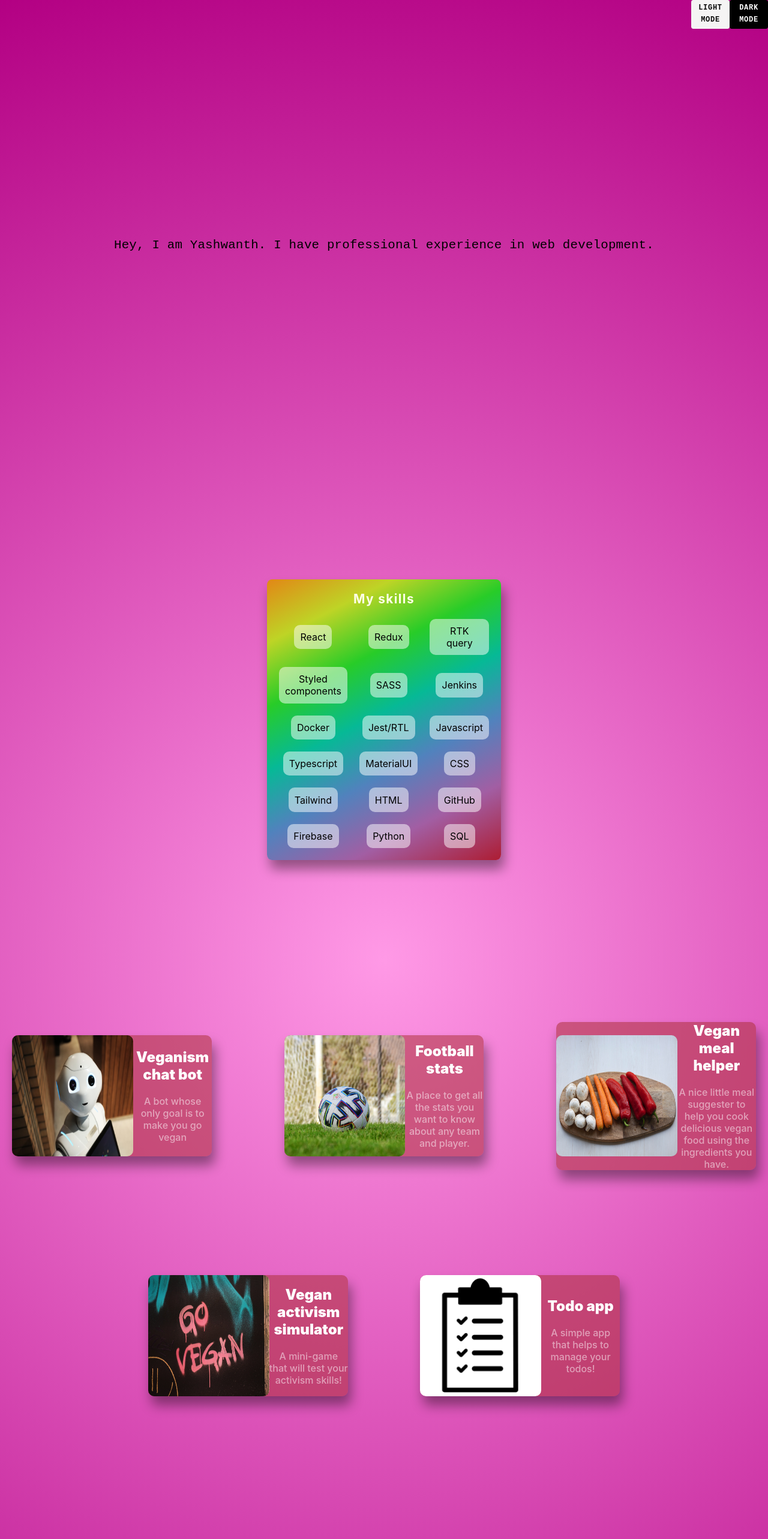
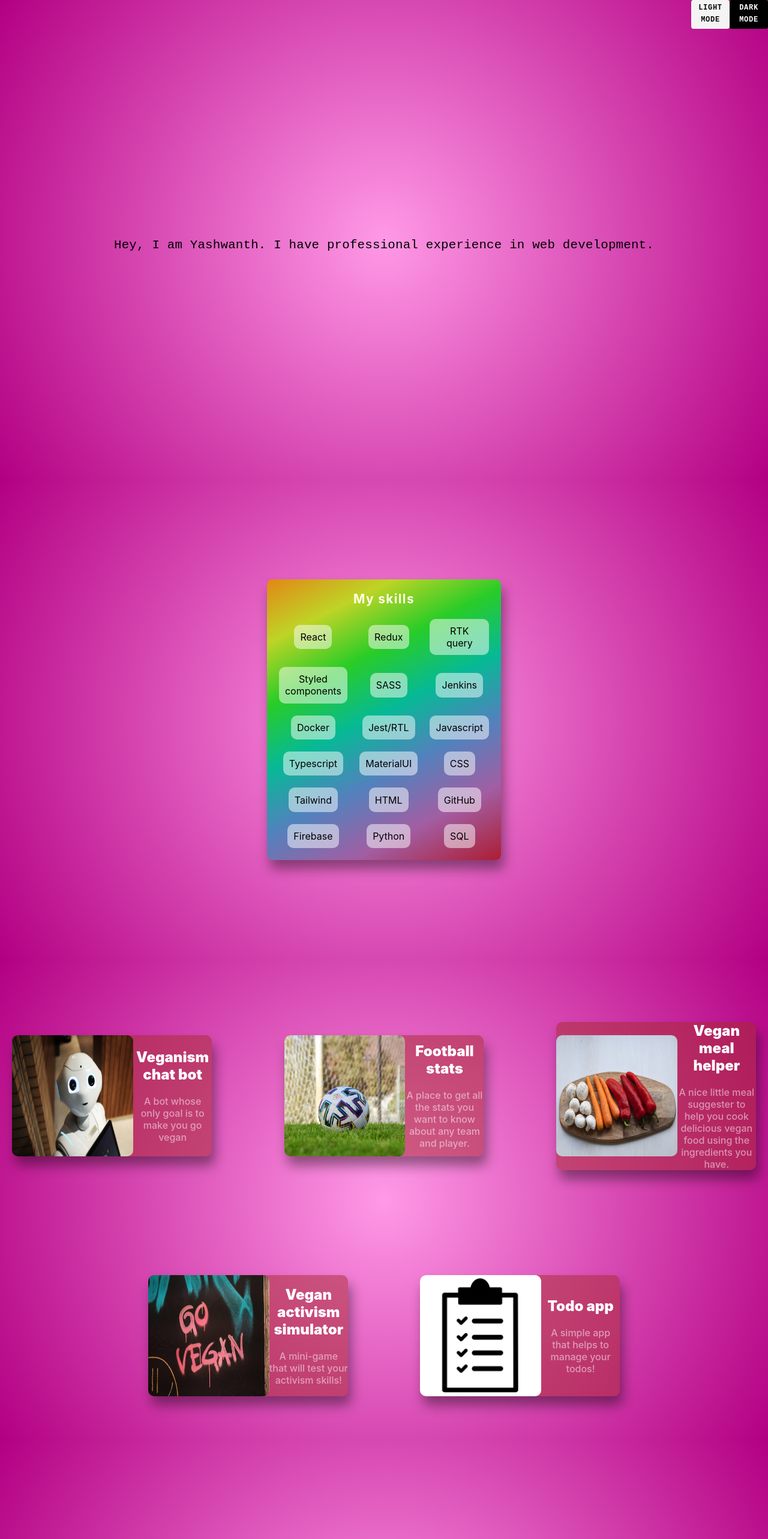
Before and after one commit to yashwanthwebdev/portfolio-pro, a React (Create React App) app: page / in a window 1280 px wide. Shown: the top 2566 px of the page at 60% size. Built offline with nearby package versions, Linux system fonts and the light colour scheme.

Commit message:
resposnsive layout changes to projects after scroll snap changes

```diff
--- a/src/App.js
+++ b/src/App.js
@@ -26,12 +26,14 @@ function App() {
     <Stack
       className={style.container}
       // style={{background:theme=="light" ? "radial-gradient(circle,  rgb(128, 0, 96), rgb(255, 153, 230) )" :"radial-gradient(circle, rgb(0, 26, 26),rgb(0, 77, 77))"}}>
-      style={{
-        background:
-          theme == "light"
-            ? "radial-gradient(circle,  rgb(255, 153, 230) , rgb(179, 0, 131))"
-            : "radial-gradient(circle,rgb(0, 77, 77),  rgb(0, 26, 26))",
-      }}
+      style={
+        {
+          // background:
+          //   theme == "light"
+          //     ? "radial-gradient(circle,  rgb(255, 153, 230) , rgb(179, 0, 131))"
+          //     : "radial-gradient(circle,rgb(0, 77, 77),  rgb(0, 26, 26))",
+        }
+      }
     >
       <Stack
         direction="row"
--- a/src/Components/Contact/Contact.js
+++ b/src/Components/Contact/Contact.js
@@ -22,7 +22,16 @@ function Contact(props) {
   }, [isInView]);
 
   return (
-    <Stack style={{ height: "100vh", scrollSnapAlign: "end" }}>
+    <Stack
+      style={{
+        height: "100vh",
+        scrollSnapAlign: "end",
+        background:
+          props.theme == "light"
+            ? "radial-gradient(circle,  rgb(255, 153, 230) , rgb(179, 0, 131))"
+            : "radial-gradient(circle,rgb(0, 77, 77),  rgb(0, 26, 26))",
+      }}
+    >
       <motion.div
         ref={contactRef}
         initial={{
--- a/src/Components/Intro/Intro.js
+++ b/src/Components/Intro/Intro.js
@@ -21,6 +21,10 @@ function Intro(props) {
       style={{
         height: "100vh",
         scrollSnapAlign: "end",
+        background:
+          props.theme == "light"
+            ? "radial-gradient(circle,  rgb(255, 153, 230) , rgb(179, 0, 131))"
+            : "radial-gradient(circle,rgb(0, 77, 77),  rgb(0, 26, 26))",
       }}
     >
       <motion.div
--- a/src/Components/Projects/Projects.js
+++ b/src/Components/Projects/Projects.js
@@ -32,6 +32,10 @@ function Projects(props) {
       style={{
         height: "100vh",
         scrollSnapAlign: "end",
+        background:
+          props.theme == "light"
+            ? "radial-gradient(circle,  rgb(255, 153, 230) , rgb(179, 0, 131))"
+            : "radial-gradient(circle,rgb(0, 77, 77),  rgb(0, 26, 26))",
       }}
     >
       <motion.div
--- a/src/Components/Skills/Skills.js
+++ b/src/Components/Skills/Skills.js
@@ -36,7 +36,17 @@ function Skills(props) {
   ];
 
   return (
-    <Stack style={{ height: "100vh", scrollSnapAlign: "start" }}>
+    <Stack
+      style={{
+        height: "100vh",
+        scrollSnapAlign: "start",
+        // backgroundColor: "yellow",
+        background:
+          props.theme == "light"
+            ? "radial-gradient(circle,  rgb(255, 153, 230) , rgb(179, 0, 131))"
+            : "radial-gradient(circle,rgb(0, 77, 77),  rgb(0, 26, 26))",
+      }}
+    >
       <motion.div
         variants={{
           // hidden: { opacity: 0, x: "100%" },
```
